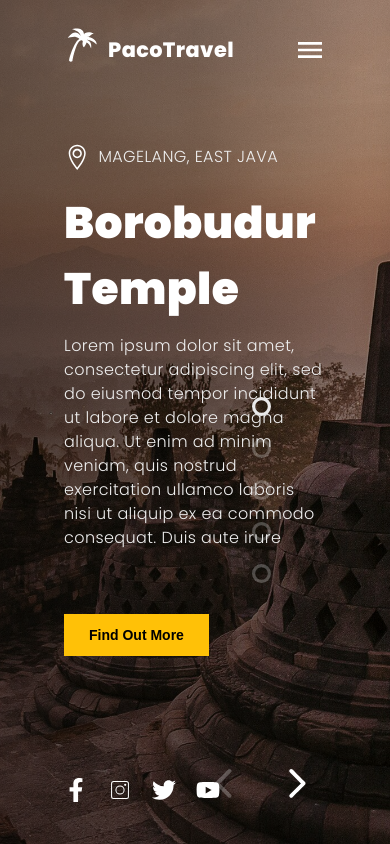
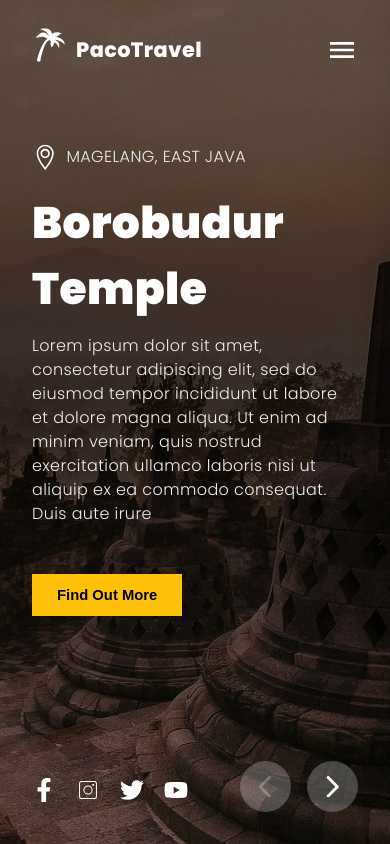
Before and after one commit to thekevinkun/travel-indonesia, a React (Create React App) app: page / in a window 390 px wide. Shown: the top 844 px of the page. Built offline with nearby package versions, Linux system fonts and the light colour scheme.

Commit message:
Add responsive to hero and nav

```diff
--- a/src/app.css
+++ b/src/app.css
@@ -7,7 +7,7 @@
 }
 
 .glassmorphism-menu {
-    background: rgba(255, 255, 255, 0.65);
+    background: rgba(255, 255, 255, 0.70);
     box-shadow: 0 4px 30px rgba(0, 0, 0, 0.1);
     backdrop-filter: blur(4px);
     -webkit-backdrop-filter: blur(4px);
@@ -16,6 +16,10 @@
 @media screen and (max-width: 1024px) {
     .section__padding {
         padding: 4rem;
+    }
+
+    .hero__padding {
+        padding: 2rem;
     }
 }
 
--- a/src/components/Button/button.css
+++ b/src/components/Button/button.css
@@ -88,9 +88,9 @@
     border-color: var(--btn-disabled-border-color);
 }
 
-@media screen and (max-width: 500px) {
+@media screen and (max-width: 640px) {
     .btn {
         padding: 0.75rem 1.5rem;
-        font-size: 0.875rem;
+        font-size: 0.925rem;
     }
 }
--- a/src/components/Nav/Nav.jsx
+++ b/src/components/Nav/Nav.jsx
@@ -1,42 +1,59 @@
 import "./nav.css";
 
+import { useState } from "react";
 import { MdMenu } from "react-icons/md";
 
 const Nav = () => {
+  const [toggleMenu, setToggleMenu] = useState(false);
+
   return (
     <aside className="sidebar">
-      <label
-        style={{display: "flex"}}
-        for="menu-control"
-      >
-        <MdMenu
-          className="menu-icon"
-        />
-      </label>
+      <MdMenu
+        className="menu-icon"
+        onClick={() => setToggleMenu(true)}
+      />
 
-      <input type="checkbox" id="menu-control" className="menu-control" />
-
-      <nav className="nav glassmorphism-menu">
-        <ul className="nav__list">
-          <li className="nav__list-item">
-            <a href="#home" className="nav-link">Home</a>
+      <nav className={`glassmorphism-menu nav ${toggleMenu ? "visible" : ""}`}>
+        <ul className={`nav__list ${toggleMenu ? "visible" : ""}`}>
+          <li
+            className={`nav__list-item ${toggleMenu ? "visible" : ""}`}
+            onClick={() => setToggleMenu(false)}
+          >
+            <a href="#home">Home</a>
           </li>
-          <li className="nav__list-item">
-            <a href="#about" className="nav-link">About Us</a>
+          <li
+            className={`nav__list-item ${toggleMenu ? "visible" : ""}`}
+            onClick={() => setToggleMenu(false)}
+          >
+            <a href="#about">About Us</a>
           </li>
-          <li className="nav__list-item">
-            <a href="#services" className="nav-link">Services</a>
+          <li
+            className={`nav__list-item ${toggleMenu ? "visible" : ""}`}
+            onClick={() => setToggleMenu(false)}
+          >
+            <a href="#services">Services</a>
           </li>
-          <li className="nav__list-item">
-            <a href="#products" className="nav-link">Products</a>
+          <li
+            className={`nav__list-item ${toggleMenu ? "visible" : ""}`}
+            onClick={() => setToggleMenu(false)}
+          >
+            <a href="#products">Products</a>
           </li>
-          <li className="nav__list-item">
-            <a href="#contact" className="nav-link">Contact</a>
+          <li
+            className={`nav__list-item ${toggleMenu ? "visible" : ""}`}
+            onClick={() => setToggleMenu(false)}
+          >
+            <a href="#contact">Contact</a>
           </li>
         </ul>
 
-        <label for="menu-control" className="nav__close"></label>
+        <div
+          className={`nav__close ${toggleMenu ? "visible" : ""}`}
+          onClick={() => setToggleMenu(false)}
+        ></div>
       </nav>
+
+      <div className={`overlay-body ${toggleMenu ? "visible" : ""}`}></div>
     </aside>
   )
 }
--- a/src/components/Nav/nav.css
+++ b/src/components/Nav/nav.css
@@ -1,10 +1,14 @@
 .sidebar .menu-icon {
+    display: flex;
     color: var(--color-white);
     font-size: 2rem;
+    transition: color .15s ease-in, box-shadow .15s ease-in;
 }
 
 .sidebar .menu-icon:hover {
     cursor: pointer;
+    color: rgba(240, 240, 240, .65);
+    box-shadow: 0 0 30px 10px rgba(0,0,0,0.03);
 }
 
 .nav {
@@ -16,7 +20,7 @@
     padding: 0 60px;
     transform: translateX(100%);
     transition: transform 0.4s ease-in-out;
-    z-index: 25;
+    z-index: 60;
 }
 
 .nav__close {
@@ -117,18 +121,37 @@
     transition-delay: 0.25s;
 }
 
+.overlay-body {
+    width: 100%;
+    height: 100vh;
+    position: fixed;
+    display: block;
+    left: 0;
+    top: 0;
+    right: 0;
+    bottom: 0;
+    z-index: 50;
+    transform: translateX(-100%);
+    background: linear-gradient(to right, rgba(0, 0, 0, 0.5) 60%, rgba(0, 0, 0, 0) 100%);
+    transition: transform 0.4s ease-in-out;
+}
+
+.overlay-body.visible {
+    transform: translateX(0);
+}
+
 .menu-control {
     display: none;
 }
 
-.menu-control:checked + .nav {
+.nav.visible {
     transform: translateX(0);
 }
 
-.menu-control:checked + .nav .nav__close {
+.nav__close.visible {
     transform: translateX(0) rotate(45deg);
 }
 
-.menu-control:checked + .nav .nav__list .nav__list-item {
+.nav__list-item.visible {
     transform: translateX(0);
 }
--- a/src/embla.css
+++ b/src/embla.css
@@ -73,9 +73,15 @@
 }
 
 .embla__button__svg {
-  cursor: pointer;
   width: 50%;
   height: 50%;
+  cursor: pointer;
+  transition: color .15s ease-in, box-shadow .15s ease-in;
+}
+
+.embla__button__svg:hover {
+  color: rgba(240, 240, 240, .65);
+  box-shadow: 0 0 20px 15px rgba(0,0,0,0.05);
 }
 
 .embla__dots {
@@ -117,8 +123,46 @@
   display: flex;
   align-items: center;
   content: '';
+  transition: box-shadow .15s ease-in;
+}
+
+.embla__dot:hover::after {
+  box-shadow: inset 0 0 0 0.2rem rgb(234, 234, 234);
 }
 
 .embla__dot--selected:after {
   box-shadow: inset 0 0 0 0.2rem rgb(234, 234, 234);
 }
+
+@media screen and (max-width: 1024px) {
+  .embla__buttons {
+    padding: 2rem;
+  }
+
+  .embla__dots {
+    display: none;
+  }
+
+  .embla__button {
+    background-color: rgba(240, 240, 240, .25);
+    width: 3.2rem;
+    height: 3.2rem;
+    border-radius: 50%;
+    cursor: pointer;
+    transition: background-color .15s ease-in;
+  }
+
+  .embla__button:hover {
+    background-color: rgba(8, 8, 8, .75);
+  }
+
+  .embla__button__svg {
+    width: 42%;
+    height: 42%;
+    transition: color .15s ease-in;
+  }
+
+  .embla__button:hover .embla__button__svg {
+    color: rgba(255, 255, 255, .65);
+  }
+}
--- a/src/sections/Hero/Hero.jsx
+++ b/src/sections/Hero/Hero.jsx
@@ -21,13 +21,7 @@ const getImage = () => {
         }}
         className="embla__slide__number"
       >
-        <div
-          style={{
-            backgroundImage:
-              "linear-gradient(to right, rgba(0, 0, 0, 0.7) calc((50vw - 170px) - 340px), rgba(0, 0, 0, 0.5) 50%, rgba(0, 0, 0, 0.3) 100%)",
-          }}
-          className="hero-overlay"
-        ></div>
+        <div className="hero-overlay"></div>
 
         <div className="hero__destination hero__padding">
           <div className="destination-location">
--- a/src/sections/Hero/hero.css
+++ b/src/sections/Hero/hero.css
@@ -10,6 +10,7 @@
     position: absolute;
     top: 0;
     right: 0;
+    background: linear-gradient(to right, rgba(0, 0, 0, 0.7) calc((50vw - 170px) - 340px), rgba(0, 0, 0, 0.5) 50%, rgba(0, 0, 0, 0.3) 100%)
 }
 
 .hero .hero__destination {
@@ -60,7 +61,7 @@
     margin-top: auto;
     display: flex;
     flex-wrap: wrap;
-    gap: 20px;
+    gap: 23px;
     align-items: center;
 }
 
@@ -68,3 +69,27 @@
     color: var(--color-white);
     font-size: 1.5rem;
 }
+
+@media screen and (max-width: 768px) {
+    .hero .hero__destination {
+        max-width: 620px;
+    }
+
+    .hero .hero-overlay {
+        background: linear-gradient(to bottom, rgba(0, 0, 0, 0.5) calc((50vw - 170px) - 340px), rgba(0, 0, 0, 0.7) 50%, rgba(0, 0, 0, 0.3) 100%)
+    }
+}
+
+@media screen and (max-width: 640px) {
+    .hero .hero__destination {
+        max-width: 520px;
+    }
+
+    .hero__destination .btn {
+        margin-top: 3rem;
+    }
+
+    .hero__destination .social-media {
+        gap: 20px;
+    }
+}
```
